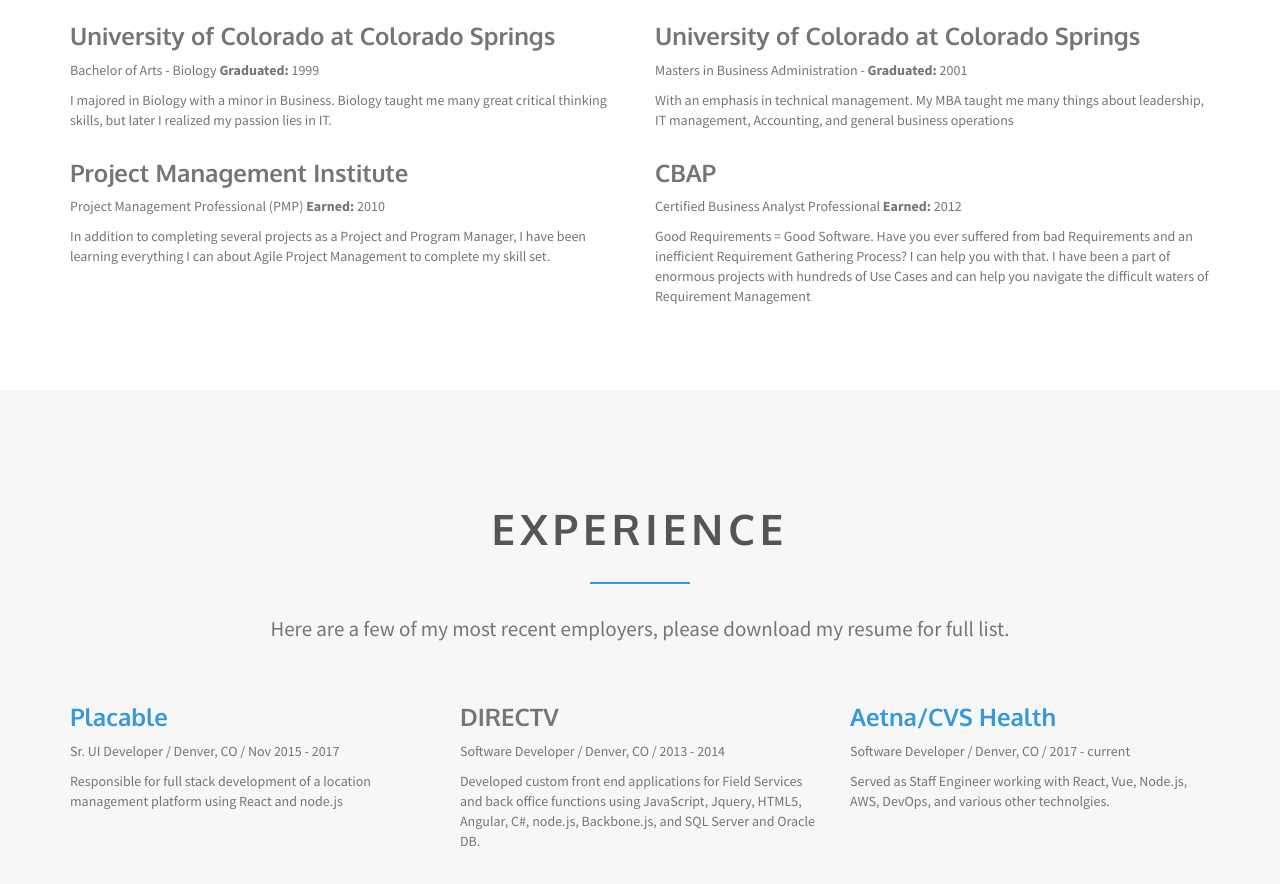
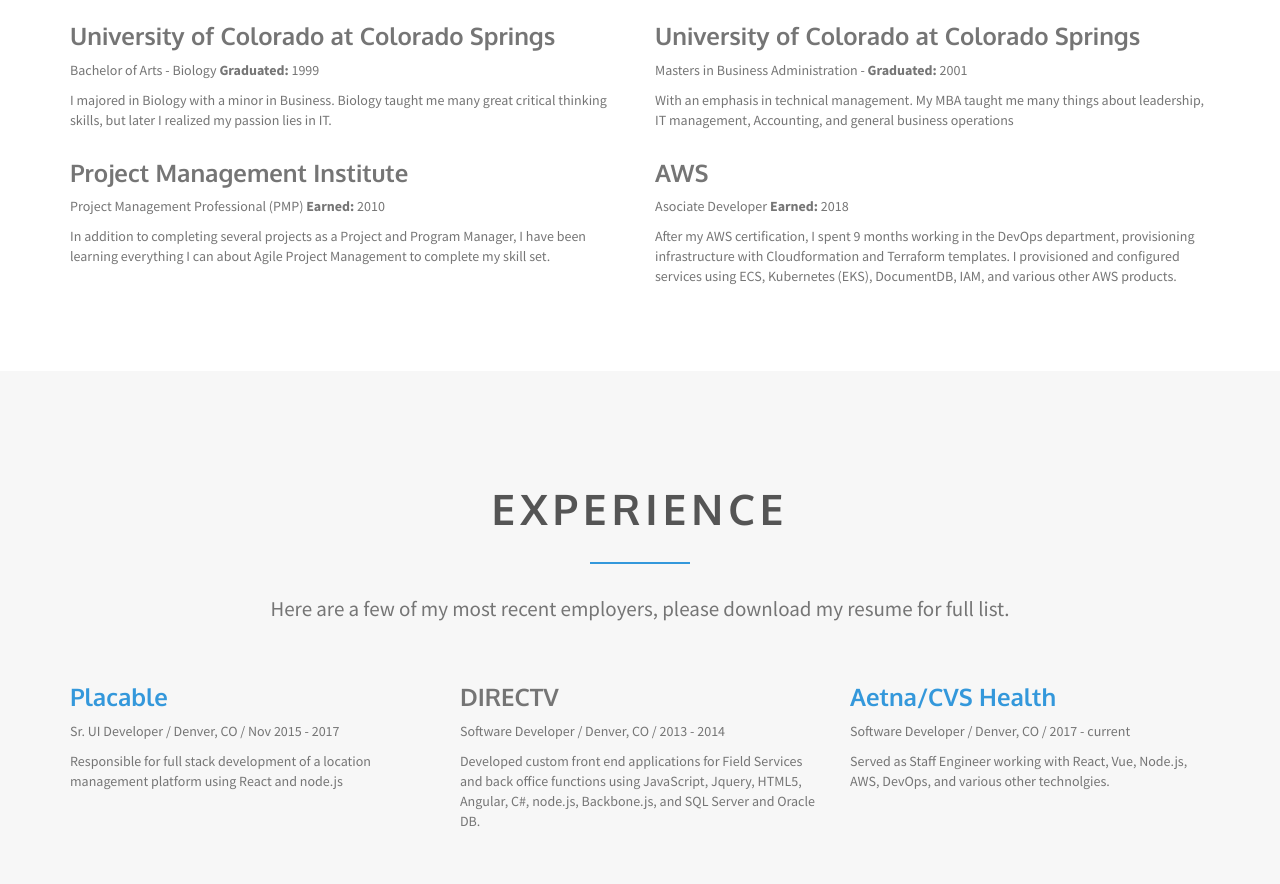
Before and after one commit to coguy450/ehresume, a website: page index.html in a window 1280 px wide. Shown: the part 2410-3294 px from the top of the page. Drawn offline with Linux system fonts and the light colour scheme.

Commit message:
resume update

```diff
--- a/index.html
+++ b/index.html
@@ -191,12 +191,11 @@
             <div class="col-md-6">
                 <article class="education">
                     <header>
-                        <h3>CBAP</h3>
-                        <p>Certified Business Analyst Professional <strong>Earned:</strong> 2012</p>
+                        <h3>AWS</h3>
+                        <p>Asociate Developer <strong>Earned:</strong> 2018</p>
                     </header>
-                    <p>Good Requirements = Good Software. Have you ever suffered from bad Requirements and an inefficient
-                        Requirement Gathering Process? I can help you with that. I have been a part of enormous projects with hundreds of
-                        Use Cases and can help you navigate the difficult waters of Requirement Management</p>
+                    <p>After my AWS certification, I spent 9 months working in the DevOps department, provisioning infrastructure with
+                    Cloudformation and Terraform templates. I provisioned and configured services using ECS, Kubernetes (EKS), DocumentDB, IAM, and various other AWS products.</p>
                 </article>
             </div>
         </div>
```
Also changed, not shown: 3 other files.
